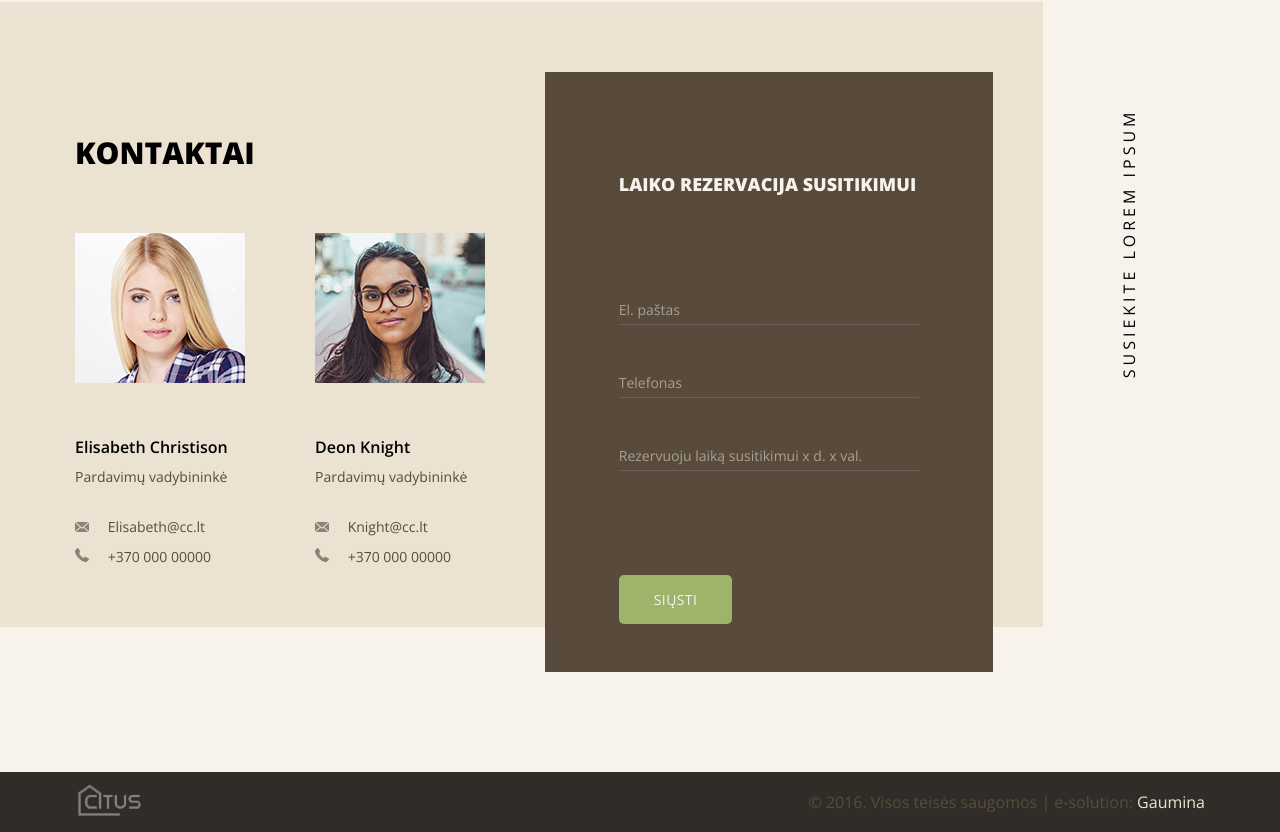
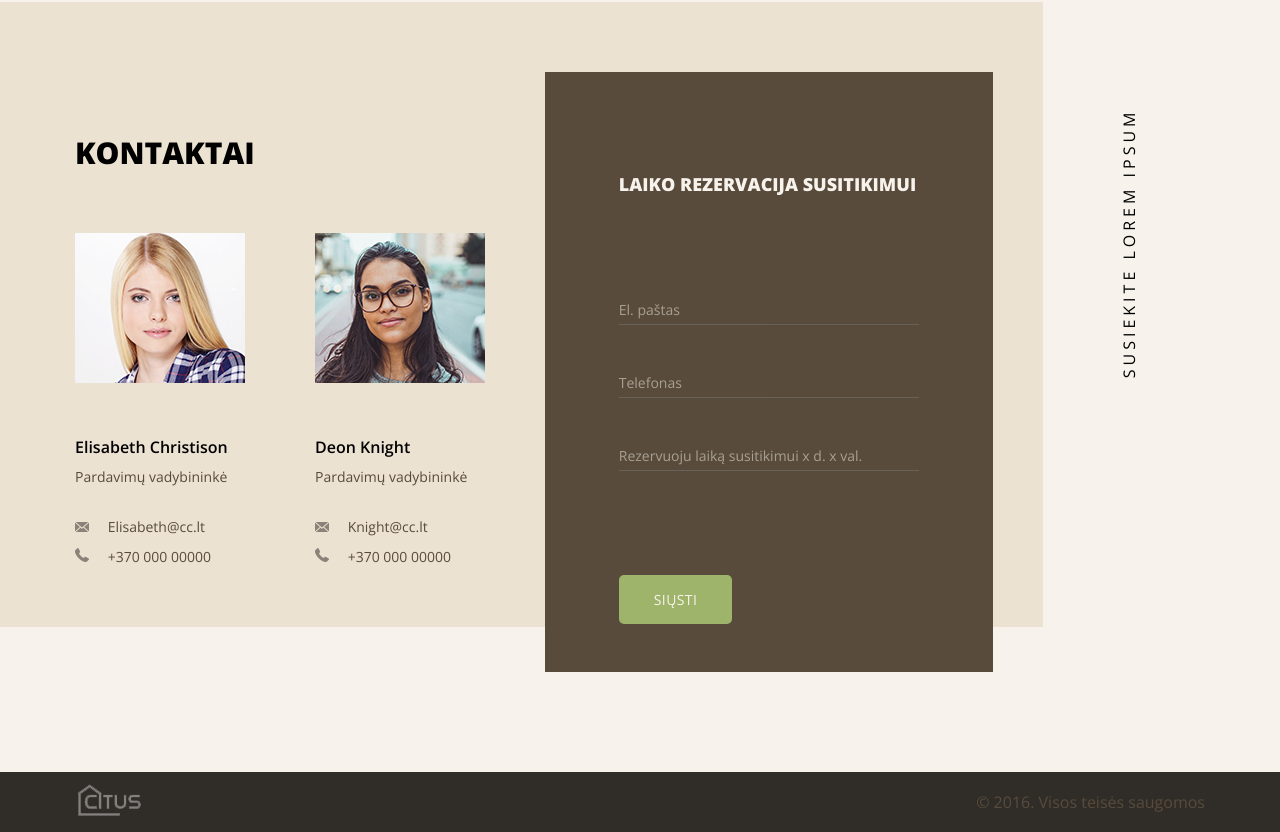
Before and after one commit to ModestB/Nekilnojamojo-turto-agenturos-tinklalapis, a plain HTML site: page index.html in a window 1280 px wide. Shown: the part 2747-3579 px from the top of the page. Drawn offline with nearby package versions, Linux system fonts and the light colour scheme; files whose address does not match are found by name.

Commit message:
Update index.html

```diff
--- a/index.html
+++ b/index.html
@@ -419,7 +419,7 @@
     <footer class="container-fluid flex-container">
         <div class="container-small flex-container flex--between">
             <a href="#"><img src="assets/img/citus-footer.png" alt=""></a>
-            <p>&#169; 2016. Visos teisės saugomos | e-solution: <span>Gaumina</span></p>
+            <p>&#169; 2016. Visos teisės saugomos</p>
         </div>
     </footer>
 
```
